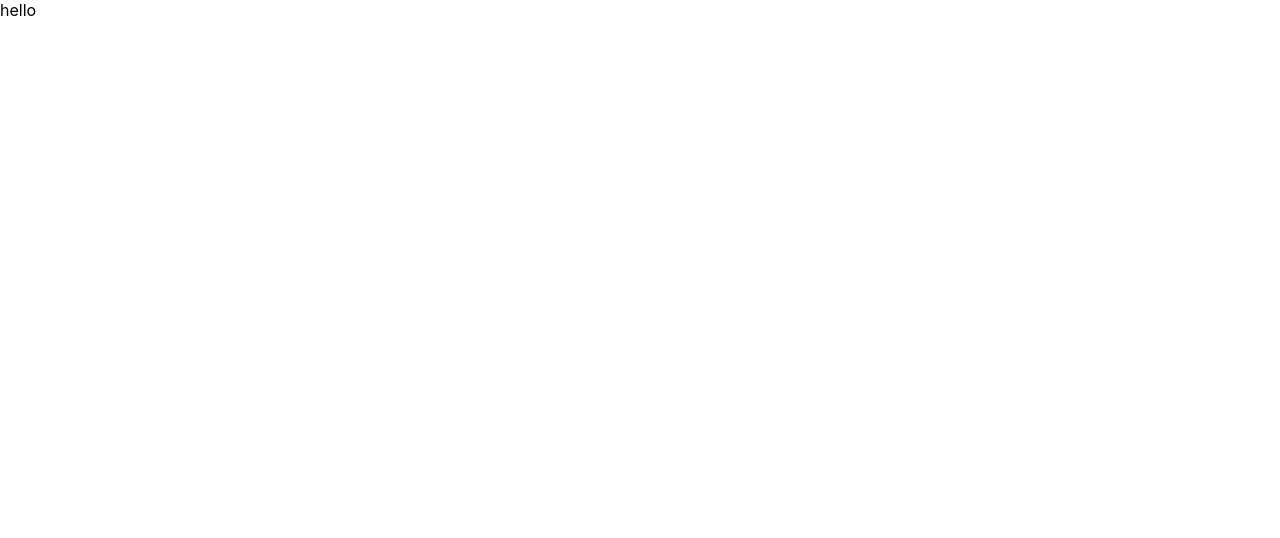
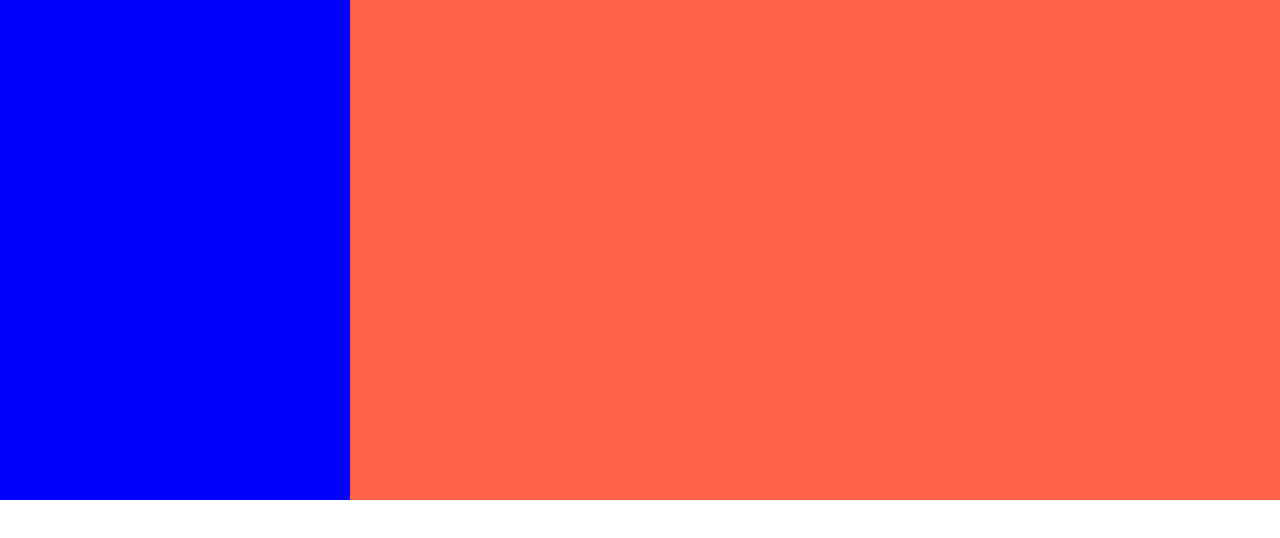
Before and after one commit to minhob38/flight-map, a React (Create React App) app in the folder client/: page / in a window 1280 px wide. Shown: the top 538 px of the page. Built offline with nearby package versions, Linux system fonts and the light colour scheme.

Commit message:
implement inintial main page

```diff
--- a/client/package.json
+++ b/client/package.json
@@ -9,6 +9,9 @@
     "react": "^17.0.2",
     "react-dom": "^17.0.2",
     "react-scripts": "4.0.3",
+    "redux": "^4.1.1",
+    "redux-saga": "^1.1.3",
+    "styled-components": "^5.3.1",
     "web-vitals": "^1.0.1"
   },
   "scripts": {
--- a/client/src/App.js
+++ b/client/src/App.js
@@ -1,5 +1,31 @@
+import styled from "styled-components";
+
+const AppContainer = styled.div`
+  display: flex;
+  flex-direction: row;
+  height: 500px;
+  background-color: red;
+`;
+
+const SideBar = styled.div`
+  width: 350px;
+  height: 500px;
+  background-color: blue;
+`;
+
+const Map = styled.div`
+  flex: 1;
+  height: 500px;
+  background-color: tomato;
+`;
+
 function App() {
-  return <div>hello</div>;
+  return (
+    <AppContainer>
+      <SideBar />
+      <Map />
+    </AppContainer>
+  );
 }
 
 export default App;
```
Also changed, not shown: 1 other file (tests, documents, lock files or other folders).
